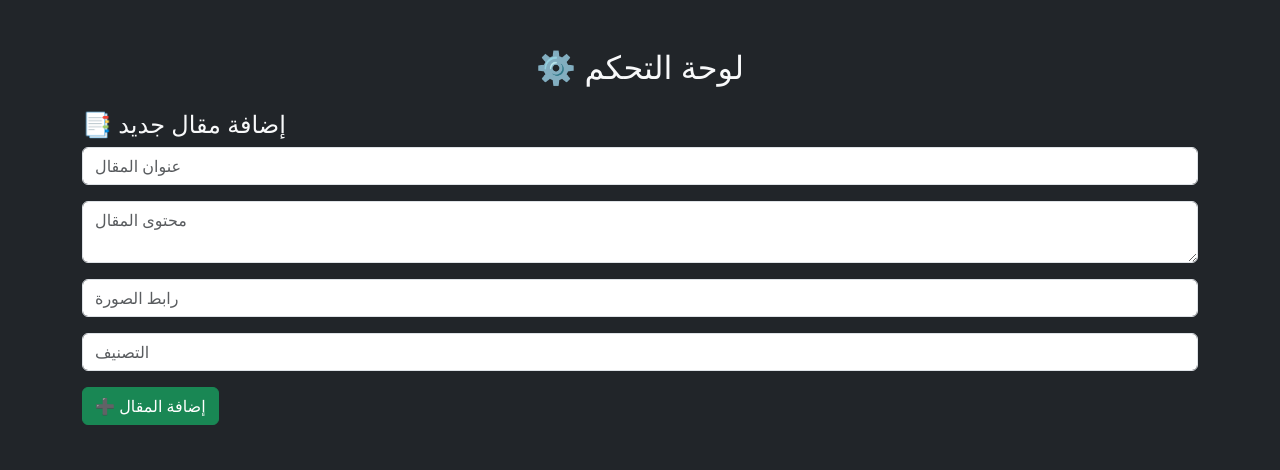
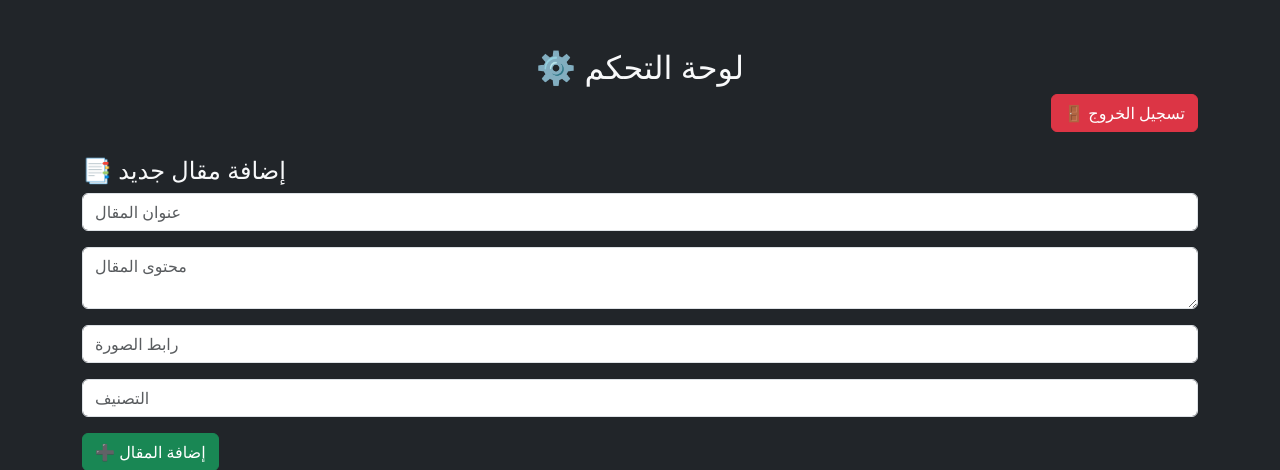
Before and after one commit to abo8888/AI-MEDIA-MONITOR, a Flask app: page /admin/dashboard in a window 1280 px wide. Shown: the top 470 px of the page. Run offline with Flask 3, Linux system fonts and the light colour scheme; the visitor is signed in with stand-in values (Sample User, id 1).

Commit message:
admin_dashboard.html

```diff
--- a/templates/admin_dashboard.html
+++ b/templates/admin_dashboard.html
@@ -8,6 +8,11 @@
 <body class="bg-dark text-light">
     <div class="container mt-5">
         <h2 class="text-center">⚙️ لوحة التحكم</h2>
+
+        <!-- 🔐 زر تسجيل الخروج -->
+        <div class="text-end">
+            <a href="/admin/logout" class="btn btn-danger">🚪 تسجيل الخروج</a>
+        </div>
 
         <!-- 📤 إضافة مقال جديد -->
         <h4 class="mt-4">📑 إضافة مقال جديد</h4>
@@ -41,7 +46,6 @@
                 {% endfor %}
             </tbody>
         </table>
-
     </div>
 </body>
 </html>
```
